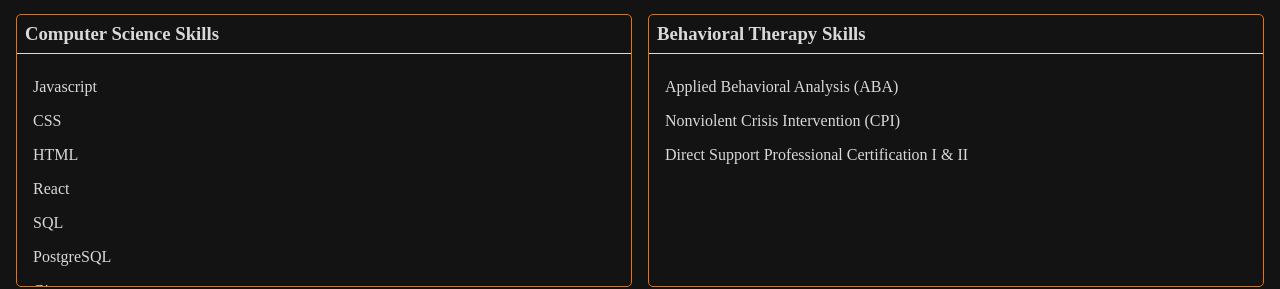
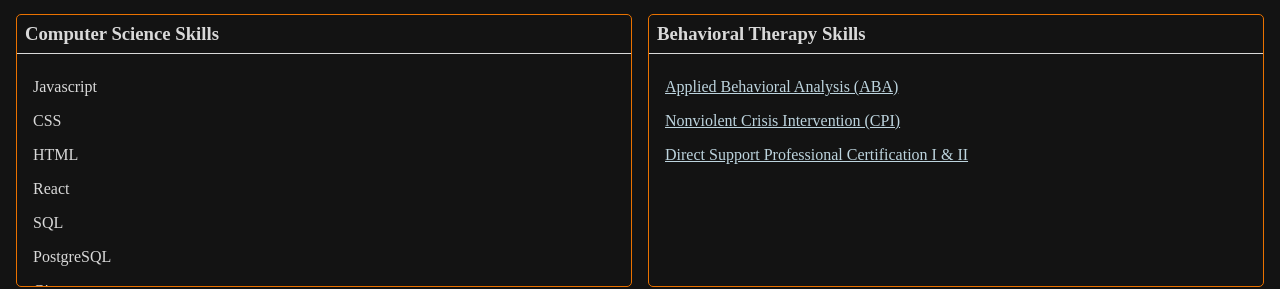
Before and after one commit to CodyFrazier/CFPortfolio, a React app: page /skills in a window 1280 px wide. Shown: the part 123-412 px from the top of the page. Built offline with nearby package versions, Linux system fonts and the light colour scheme.

Commit message:
Added Hyperlink functionality to skills

```diff
--- a/src/Generic Components/SkillCard.js
+++ b/src/Generic Components/SkillCard.js
@@ -10,7 +10,11 @@
                         <div className = 'pad1 scrollable maxHeight2'>{
                             skillset.skillArr.map((skill, idx) => {
                                 return(
-                                    <div key = { `skill${ idx }` } className = 'topPadHalf bottomPadHalf'>{ skill.name }</div>
+                                    <div key = { `skill${ idx }` } className = 'topPadHalf bottomPadHalf rowNW spaceBetweenRow'>
+                                        { skill.site && <a href = { `${ skill.site }` } target = '_blank'><div>{ skill.name }</div></a> }
+                                        { !skill.site && <div>{ skill.name }</div> }
+                                        { skill.image && <div>{ skill.image }</div> }
+                                    </div>
                                 )
                             })
                         }</div>
--- a/src/Page Components/SkillList.js
+++ b/src/Page Components/SkillList.js
@@ -16,9 +16,9 @@
         },
         {
             name: 'Behavioral Therapy Skills',
-            skillArr : [ { name : 'Applied Behavioral Analysis (ABA)', site : '' },
-            { name : 'Nonviolent Crisis Intervention (CPI)', site : '' },
-            { name : 'Direct Support Professional Certification I & II', site : '' } ]
+            skillArr : [ { name : 'Applied Behavioral Analysis (ABA)', site : 'https://www.psychologytoday.com/us/therapy-types/applied-behavior-analysis' },
+            { name : 'Nonviolent Crisis Intervention (CPI)', site : 'https://www.crisisprevention.com/Our-Programs/Nonviolent-Crisis-Intervention' },
+            { name : 'Direct Support Professional Certification I & II', site : 'https://www.dds.ca.gov/services/dspt/' } ]
         }
     ]
     return (
```
